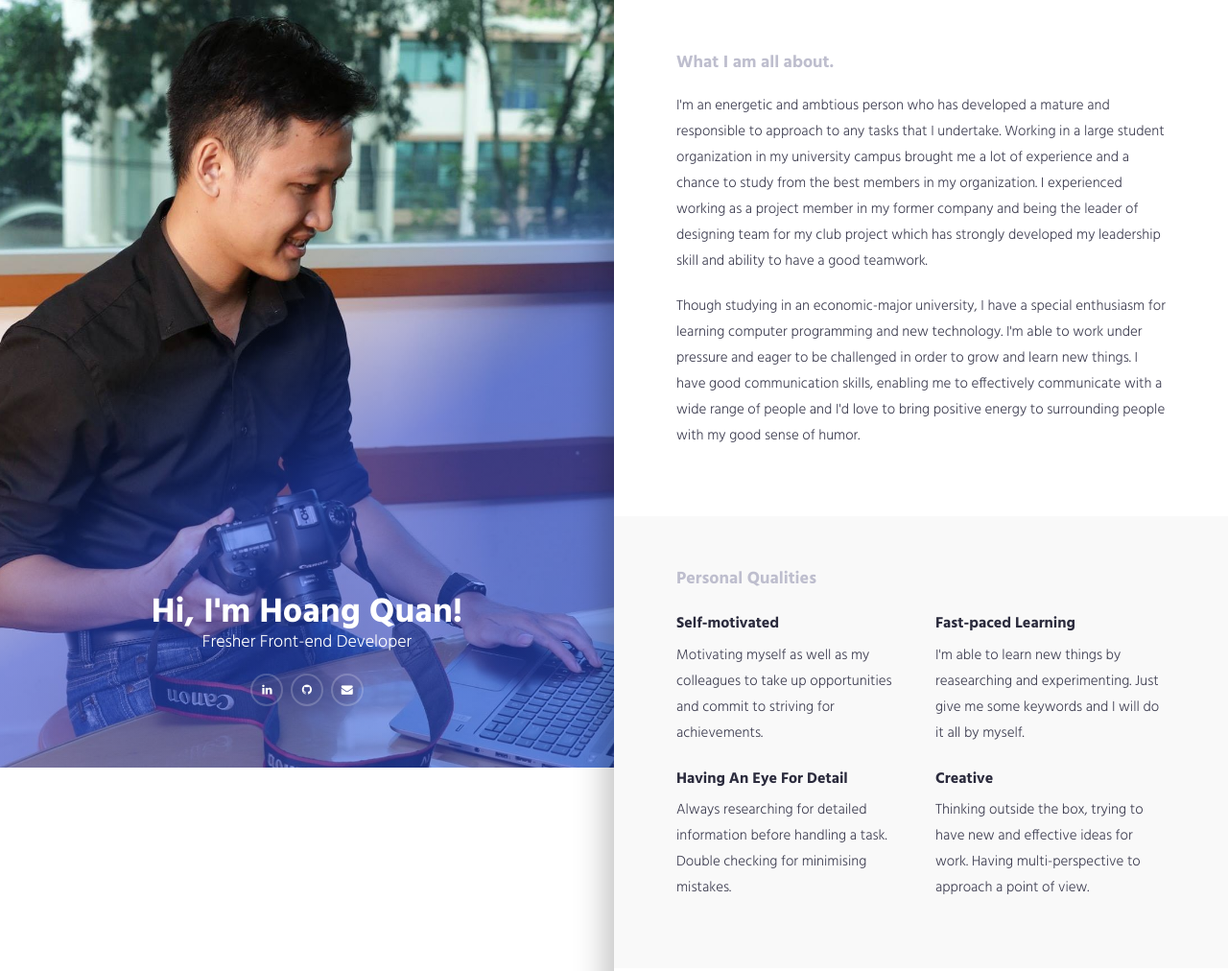
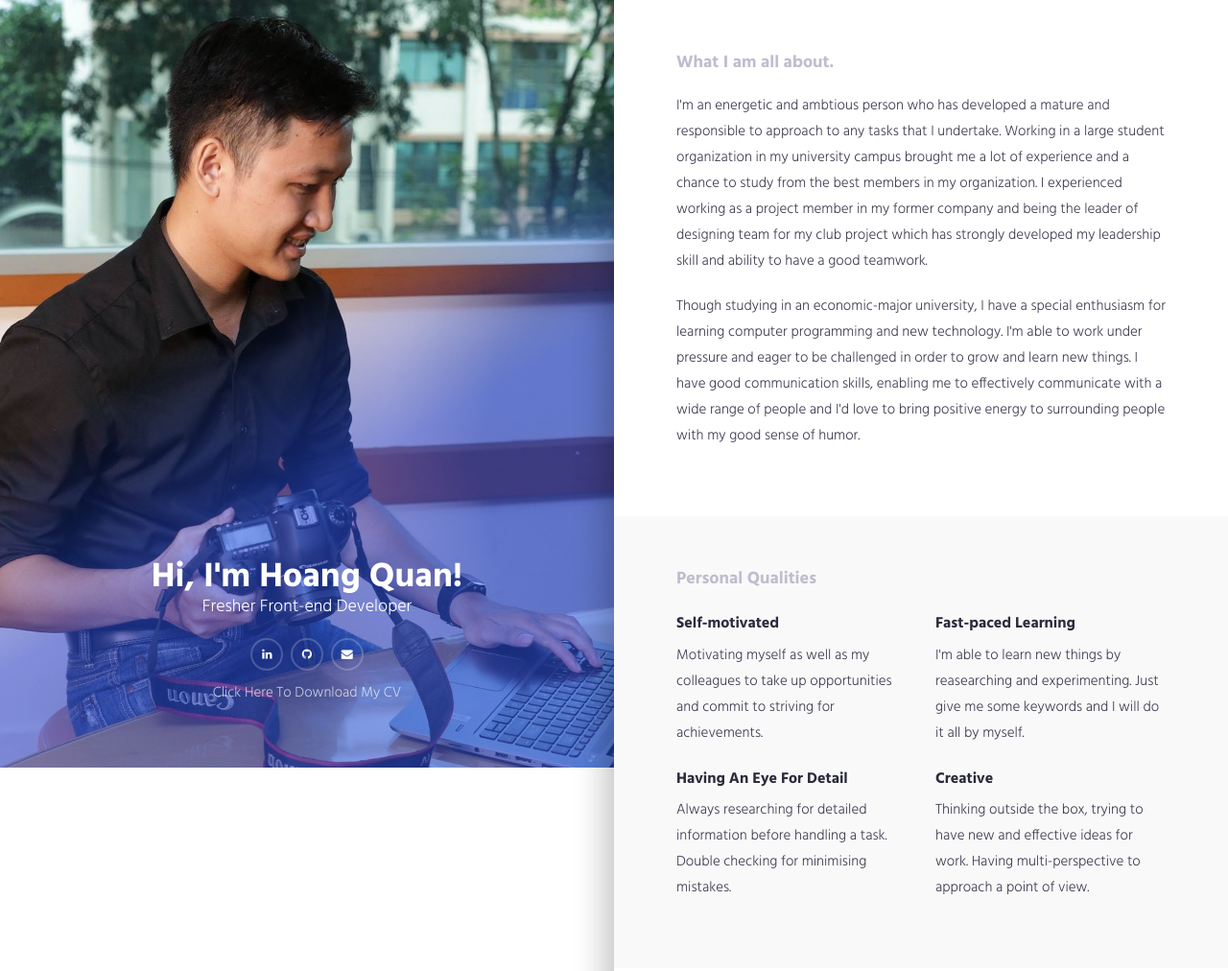
Before and after one commit to daviddesar/about-me, a plain HTML site: page index.html in a window 1280 px wide. Shown: the top 1012 px of the page at 96% size. Drawn offline with Linux system fonts and the light colour scheme.

Commit message:
add new favicon

```diff
--- a/css/style.css
+++ b/css/style.css
@@ -337,7 +337,7 @@ button:focus,
     border-color : #ffffff;
     }
 .header .content .download__cv {
-    display: none;
+    display: inline-block;
     color: rgba(255, 255, 255, 0.7);
     text-decoration: none;
     margin-top: 10px;
--- a/index.html
+++ b/index.html
@@ -8,7 +8,7 @@
     <title>Nguyen Vu Hoang Quan</title>
 
     <!-- favicon -->
-    <link href="favicon.png" rel="icon" />
+    <link href="android-chrome-512x512.png" rel="icon" />
 
     <!-- web-fonts -->
     <link
```
Also changed, not shown: android-chrome-512x512.png (added).
